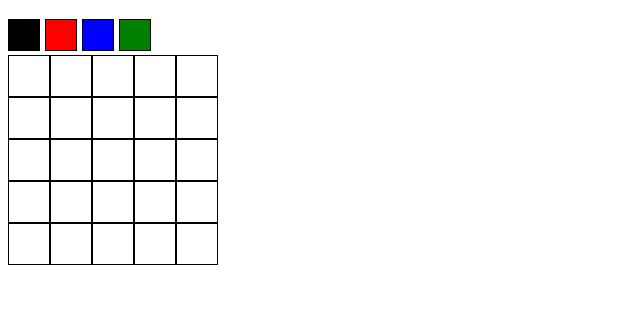
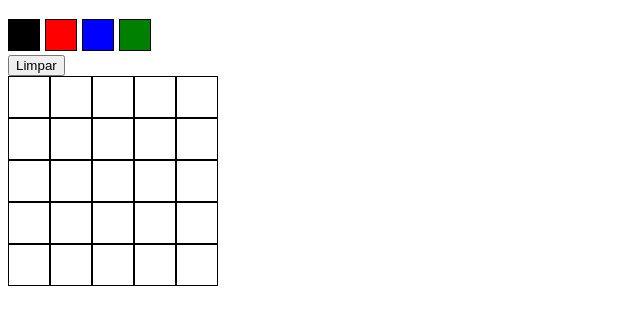
Before and after one commit to luccaneivas/pixels-art, a website: page index.html in a window 1280 px wide. Shown: the part 61-386 px from the top of the page, without its empty margins (0-640 px from the left). Drawn offline with Linux system fonts and the light colour scheme.

Commit message:
Adicionado requisito 9

```diff
--- a/index.html
+++ b/index.html
@@ -7,7 +7,7 @@
   <link rel="stylesheet" href="style.css">
   <title>Projeto - Pixels Art</title>
 </head>
-<body id="body">
+<body>
   <script src="script.js"></script>
 </body>
 </html>
--- a/script.js
+++ b/script.js
@@ -1,4 +1,4 @@
-const body = document.getElementById('body');
+const body = document.getElementsByTagName('body')[0];
 
 function pageTitle(string) {
   const title = document.createElement('h1');
@@ -54,8 +54,8 @@ addPixelBoard(5, 5);
 const pixelList = document.getElementById('pixel-board');
 
 function selectedColor(color) {
-  const paletteList = document.getElementsByClassName('color');
-  for (const palette of paletteList) {
+  const colorList = document.getElementsByClassName('color');
+  for (const palette of colorList) {
     if (palette.style.backgroundColor === color) {
       palette.classList.add('selected');
     }
@@ -84,7 +84,29 @@ function changeSelectedColor() {
 
 changeSelectedColor();
 
-pixelList.addEventListener('click', (event) => {
-  const selected = document.querySelector('.selected');
-  event.target.style.backgroundColor = selected.style.backgroundColor;
-});
+function paintPixel() {
+  pixelList.addEventListener('click', (event) => {
+    const selected = document.querySelector('.selected');
+    event.target.style.backgroundColor = selected.style.backgroundColor;
+  });
+}
+
+paintPixel();
+
+function addClearButton() {
+  const clearButton = document.createElement('input');
+  clearButton.type = 'button';
+  clearButton.id = 'clear-board';
+  clearButton.innerText = 'Limpar';
+  clearButton.value = 'Limpar';
+  // Referência utilizada da função insertBefore: https://stackoverflow.com/questions/5882768/how-to-append-a-childnode-to-a-specific-position
+  body.insertBefore(clearButton, pixelList);
+  clearButton.addEventListener('click', () => {
+    const pixels = document.getElementsByClassName('pixel');
+    for (const pixel of pixels) {
+      pixel.style.backgroundColor = 'white';
+    }
+  });
+}
+
+addClearButton();
```
